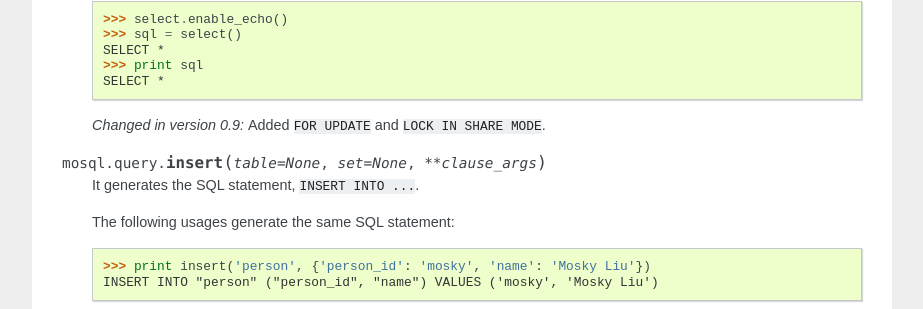
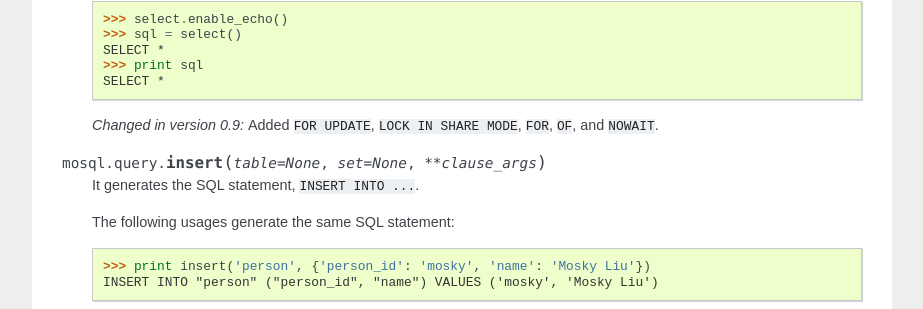
Before and after one commit to moskytw/mosql, a Sphinx documentation site: the page built from docs/query.rst, in a window 1280 px wide and 900 px high, scrolled down 2910 px. Shown: the part 143-452 px from the top of the window, without its empty margins (198-1121 px from the left). Built offline with Sphinx 7.4.7, drawn with Linux system fonts in a browser that asks for light colours.

Commit message:
correct it

```diff
--- a/docs/query.rst
+++ b/docs/query.rst
@@ -187,7 +187,8 @@ If you want to build you own, there are all basic bricks you need -
 
 
     .. versionchanged:: 0.9
-        Added ``FOR UPDATE`` and ``LOCK IN SHARE MODE``.
+        Added ``FOR UPDATE``, ``LOCK IN SHARE MODE``, ``FOR``, ``OF``, and
+        ``NOWAIT``.
 
 .. py:function:: insert(table=None, set=None, **clause_args)
 
```
